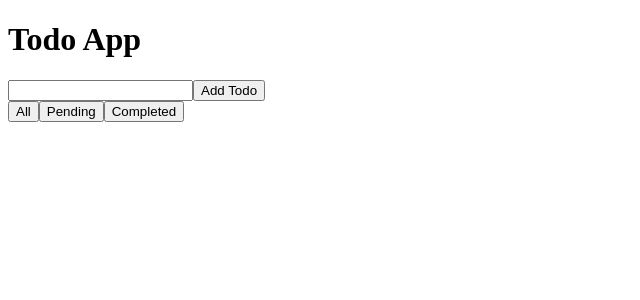
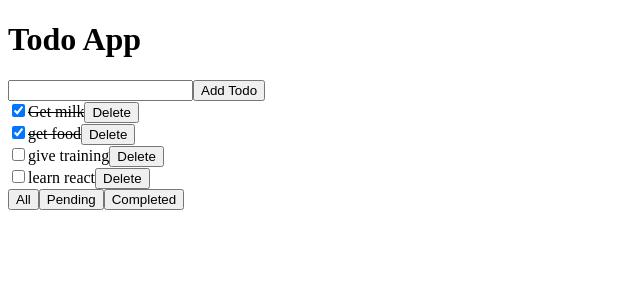
Before and after one commit to imyagnesh/ratik_react_training, a React app: page / in a window 1280 px wide. Shown: the top 300 px of the page, without its empty margins (0-640 px from the left). Built offline with nearby package versions, Linux system fonts and the light colour scheme; data requests are answered from the project's data file.

Commit message:
commit code

```diff
--- a/db.json
+++ b/db.json
@@ -1,3 +1,24 @@
 {
-  "todoList": []
+  "todoList": [
+    {
+      "todoText": "Get milk",
+      "isDone": true,
+      "id": 1
+    },
+    {
+      "todoText": "get food",
+      "isDone": true,
+      "id": 2
+    },
+    {
+      "todoText": "give training",
+      "isDone": false,
+      "id": 3
+    },
+    {
+      "todoText": "learn react",
+      "isDone": false,
+      "id": 4
+    }
+  ]
 }
--- a/src/App.js
+++ b/src/App.js
@@ -5,7 +5,6 @@ import TodoList from './todoList';
 class TodoApp extends Component {
   state = {
     todoList: [],
-    filterType: 'all',
     loading: false,
     error: null,
   };
@@ -64,7 +63,6 @@ class TodoApp extends Component {
       this.setState(
         {
           todoList: [...todoList, json],
-          filterType: 'all',
           loading: false,
         },
         () => {
@@ -157,22 +155,22 @@ class TodoApp extends Component {
     }
   };
 
-  filterTodo = () => {
-    const { todoList, filterType } = this.state;
-    return todoList.filter((todo) => {
-      switch (filterType) {
-        case 'pending':
-          return !todo.isDone;
-        case 'completed':
-          return todo.isDone;
-        default:
-          return true;
-      }
-    });
-  };
+  // filterTodo = () => {
+  //   const { todoList, filterType } = this.state;
+  //   return todoList.filter((todo) => {
+  //     switch (filterType) {
+  //       case 'pending':
+  //         return !todo.isDone;
+  //       case 'completed':
+  //         return todo.isDone;
+  //       default:
+  //         return true;
+  //     }
+  //   });
+  // };
 
   render() {
-    const { loading, error } = this.state;
+    const { loading, error, todoList } = this.state;
 
     if (loading) {
       return <h1>Loading...</h1>;
@@ -190,15 +188,34 @@ class TodoApp extends Component {
           <button type="submit">Add Todo</button>
         </form>
         <TodoList
-          todoList={this.filterTodo()}
+          todoList={todoList}
           completeTodo={this.completeTodo}
           deleteTodo={this.deleteTodo}
         />
         <TodoFilter
-          onFilter={(filterType) => {
-            this.setState({
-              filterType,
-            });
+          onFilter={async (ft) => {
+            try {
+              let query = '';
+              if (ft === 'pending') {
+                query = '?isDone=false';
+              }
+              if (ft === 'completed') {
+                query = '?isDone=true';
+              }
+              const res = await fetch(
+                `http://localhost:8080/todoList${query}`,
+              );
+              const json = await res.json();
+
+              this.setState({
+                todoList: json,
+              });
+            } catch (err) {
+              this.setState({
+                loading: false,
+                error: err,
+              });
+            }
           }}
         />
       </div>
```
